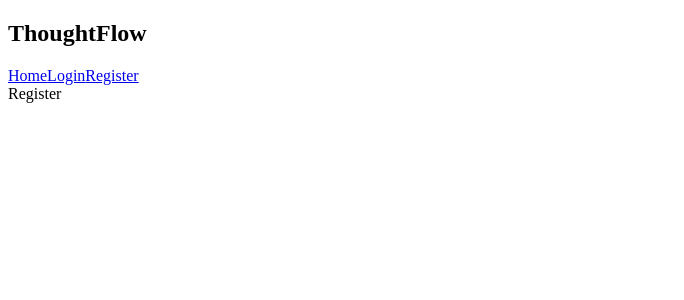
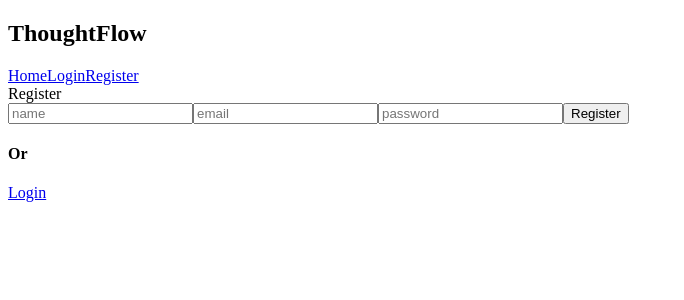
Before and after one commit to goyalh4164/ThoughtFlow-Frontend, a React (Vite) app: page /register in a window 1280 px wide. Shown: the top 300 px of the page, without its empty margins (0-684 px from the left). Built offline with nearby package versions, Linux system fonts and the light colour scheme.

Commit message:
basic form structure

```diff
--- a/src/pages/Login.jsx
+++ b/src/pages/Login.jsx
@@ -1,9 +1,19 @@
 import React from 'react'
+import { Link } from 'react-router-dom'
 
 const Login = () => {
   return (
     <div>
       Login
+      <section>
+        <form action="">
+          <input type="text" placeholder='email'/>
+          <input type="password" placeholder='password'/>
+          <button type='submit'>Login</button>
+          <h4>Or</h4>
+          <Link to="/register">Register</Link>
+        </form>
+      </section>
     </div>
   )
 }
--- a/src/pages/Register.jsx
+++ b/src/pages/Register.jsx
@@ -1,11 +1,22 @@
-import React from 'react'
+import React from "react";
+import { Link } from "react-router-dom";
 
 const Register = () => {
   return (
     <div>
       Register
+      <section>
+        <form action="">
+          <input type="text" placeholder="name" />
+          <input type="text" placeholder="email" />
+          <input type="password" placeholder="password" />
+          <button type="submit">Register</button>
+          <h4>Or</h4>
+          <Link to="/login">Login</Link>
+        </form>
+      </section>
     </div>
-  )
-}
+  );
+};
 
-export default Register
+export default Register;
```
